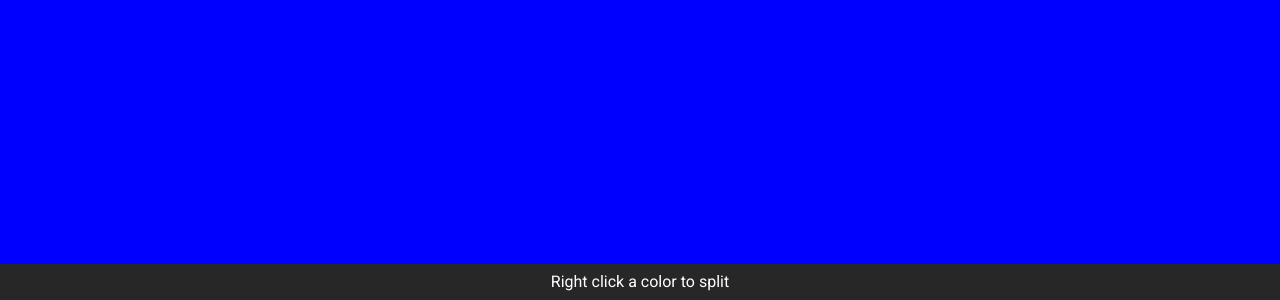
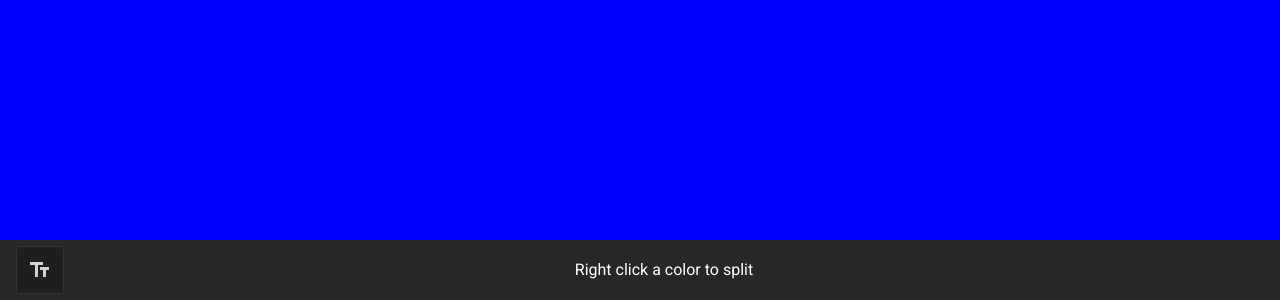
Before and after one commit to elby22/colortree, a Vue app: page / in a window 1280 px wide. Shown: the part 500-800 px from the top of the page. Built offline with nearby package versions, Linux system fonts and the light colour scheme.

Commit message:
adds docs

```diff
--- a/package.json
+++ b/package.json
@@ -4,7 +4,7 @@
 	"private": true,
 	"scripts": {
 		"serve": "vue-cli-service serve",
-		"build": "vue-cli-service build",
+		"build": "vue-cli-service build && cp -rf ./dist ./docs",
 		"lint": "vue-cli-service lint"
 	},
 	"dependencies": {
@@ -16,6 +16,7 @@
 		"vuex": "^3.1.2"
 	},
 	"devDependencies": {
+		"@mdi/font": "^4.9.95",
 		"@vue/cli-plugin-babel": "^4.1.0",
 		"@vue/cli-plugin-eslint": "^4.1.0",
 		"@vue/cli-service": "^4.1.0",
--- a/src/App.vue
+++ b/src/App.vue
@@ -2,6 +2,10 @@
 	v-app#app.tree
 		node(:root="root")
 		v-footer
+			v-flex(shrink)
+				v-btn-toggle(:value="showPercents")
+					v-btn(icon @click="togglePercents")
+						v-icon mdi-format-size
 			v-flex.text-center Right click a color to split
 </template>
 
@@ -25,9 +29,13 @@ export default {
 	computed: {
 		hasChildren(){
 			return this.root.children.length;
-		}
+		},
+		showPercents(){ return this.$root.$data.showPercents }
 	},
 	methods: {
+		togglePercents(){
+			this.$root.$data.showPercents = !this.$root.$data.showPercents;
+		}
 	}
 }
 </script>
@@ -38,6 +46,7 @@ export default {
 	}
 	*{
 		box-sizing: border-box;
+		user-select: none;
 	}
 	body{
 		margin: 0px;
--- a/src/components/Node.vue
+++ b/src/components/Node.vue
@@ -17,6 +17,7 @@
 		.leaf(
 			v-else
 		)
+			.size(v-if="$root.$data.showPercents") {{this.size}}
 			v-menu(
 				absolute
 				offset-client
@@ -86,6 +87,9 @@ export default {
 		},
 		hasChildren() {
 			return this.root.children.length;
+		},
+		size(){
+			return `${Math.round(this.root.percent)}%`;
 		}
 	},
 	methods: {
@@ -219,5 +223,13 @@ export default {
 			cursor: ns-resize;
 		}
 	}
+
+	.leaf{
+		height: 100%;
+		width: 100%;
+		display: flex;
+		align-items: center;
+		justify-content: center;
+	}
 }
 </style>
--- a/src/main.js
+++ b/src/main.js
@@ -8,8 +8,8 @@ new Vue({
     render: h => h(App),
 
     data:{
-		height: 0,
-		contextMenuPosition: null
+        height: 0,
+        showPercents: false
 	},
 
     vuetify,
--- a/src/plugins/vuetify.js
+++ b/src/plugins/vuetify.js
@@ -1,3 +1,4 @@
+import '@mdi/font/css/materialdesignicons.css'; // Ensure you are using css-loader
 import Vue from 'vue';
 import Vuetify from 'vuetify/lib';
 
@@ -6,5 +7,8 @@ Vue.use(Vuetify);
 export default new Vuetify({
     theme: {
         dark: true
-    }
+    },
+    icons: {
+        iconfont: 'mdi', // default - only for display purposes
+    },
 });
```
Also changed, not shown: 13 other files (tests, documents, lock files or other folders).
